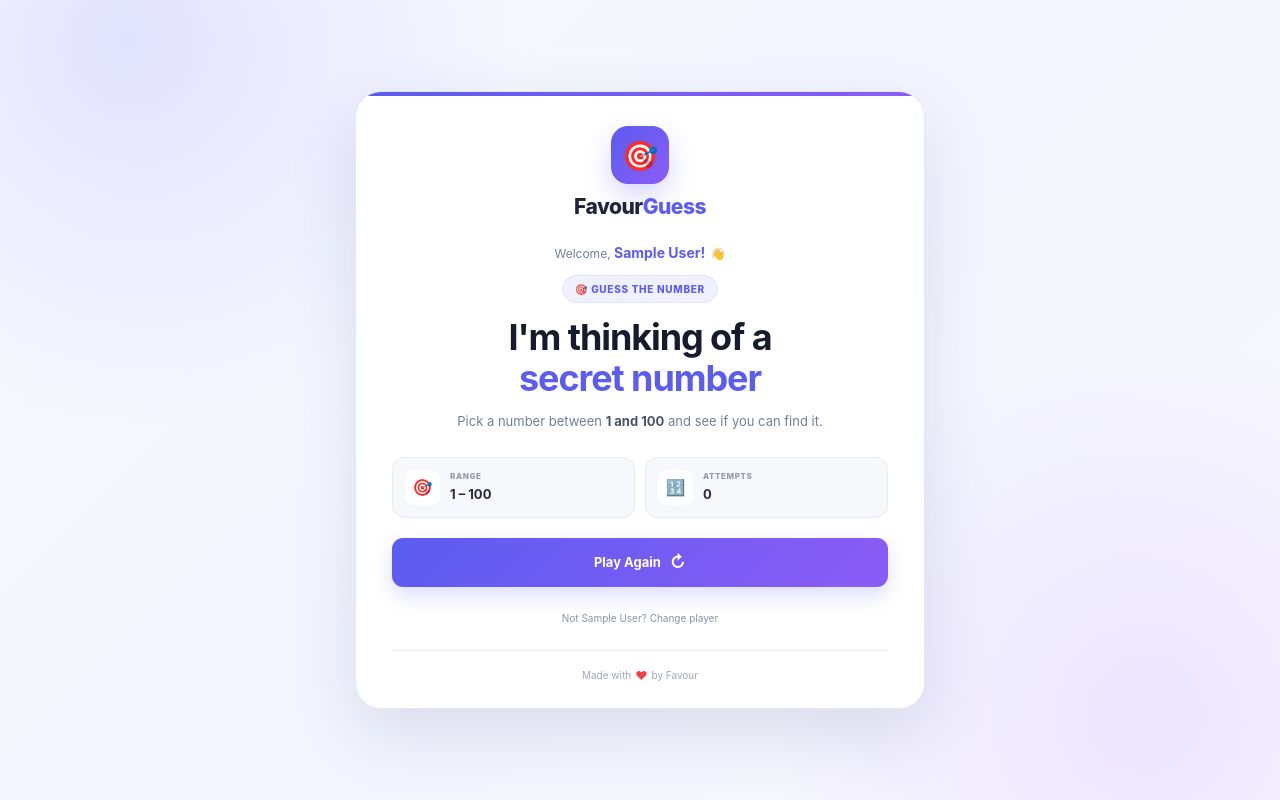
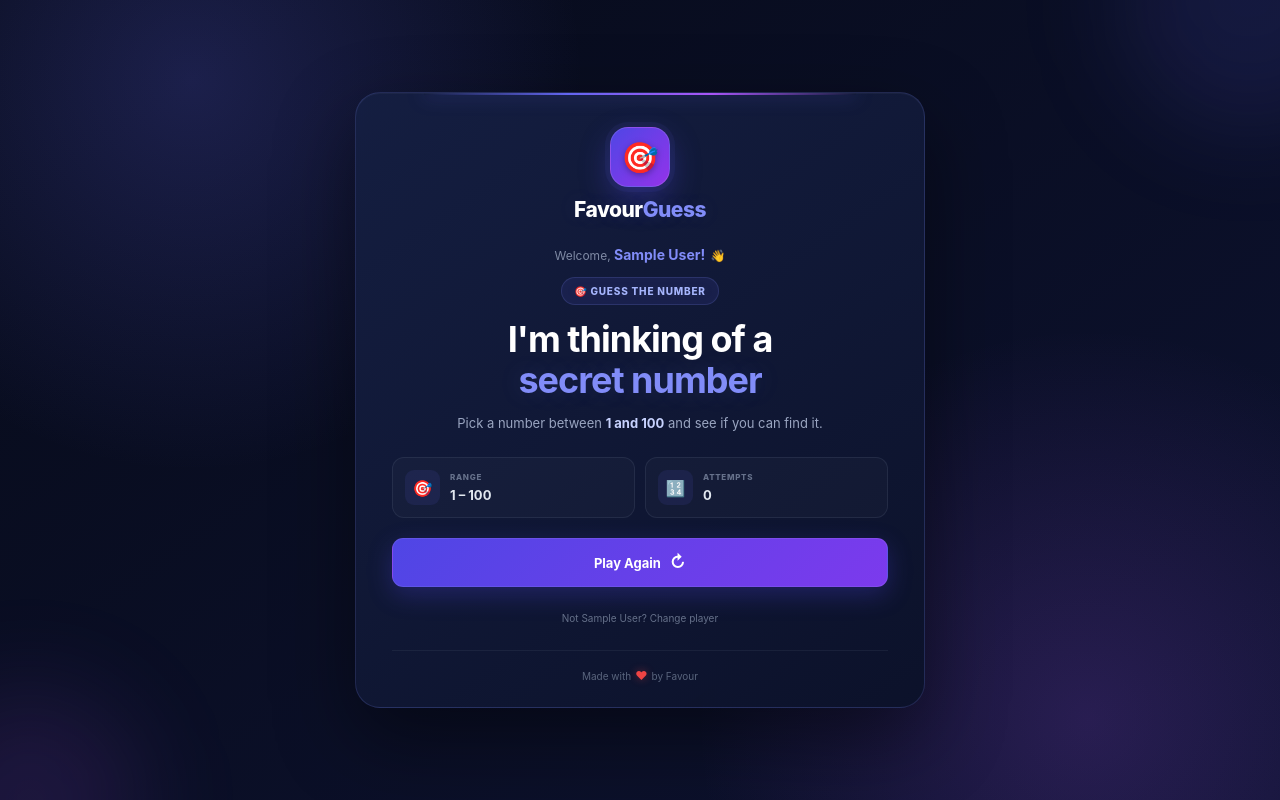
Before and after one commit to Martin4dbest/favour-s_guessing_game, a Flask app: page / in a window 1280 px wide. Run offline with Flask 3, Linux system fonts and the light colour scheme; the visitor is signed in with stand-in values (Sample User, id 1).

Commit message:
Create classic dark game interface

```diff
--- a/static/style.css
+++ b/static/style.css
@@ -1,24 +1,27 @@
 :root {
-    --primary: #5b5cf0;
-    --primary-dark: #4848d8;
-    --purple: #8b5cf6;
-    --text: #172033;
-    --muted: #718096;
-    --border: #e8eaf3;
-    --light: #f7f8fc;
-    --white: #ffffff;
+    --bg: #070b1a;
+    --bg-2: #0d1230;
+    --card: #111936;
+    --card-2: #151f42;
 
-    --green: #16a34a;
-    --green-bg: #ecfdf3;
+    --primary: #6366f1;
+    --primary-light: #818cf8;
+    --purple: #a855f7;
+    --cyan: #22d3ee;
 
-    --orange: #d97706;
-    --orange-bg: #fff8e8;
+    --text: #f8fafc;
+    --muted: #9aa5c1;
 
-    --red: #dc2626;
-    --red-bg: #fff1f2;
+    --border: rgba(129, 140, 248, 0.18);
 
-    --shadow:
-        0 25px 70px rgba(35, 38, 100, 0.12);
+    --green: #22c55e;
+    --green-bg: rgba(34, 197, 94, 0.10);
+
+    --orange: #f59e0b;
+    --orange-bg: rgba(245, 158, 11, 0.10);
+
+    --red: #ef4444;
+    --red-bg: rgba(239, 68, 68, 0.10);
 }
 
 /* =========================
@@ -53,23 +56,64 @@ body {
 
     background:
         radial-gradient(
-            circle at 10% 5%,
-            rgba(91, 92, 240, 0.14),
-            transparent 28%
+            circle at 15% 10%,
+            rgba(99, 102, 241, 0.22),
+            transparent 30%
         ),
         radial-gradient(
-            circle at 90% 90%,
-            rgba(139, 92, 246, 0.12),
-            transparent 28%
+            circle at 85% 90%,
+            rgba(168, 85, 247, 0.18),
+            transparent 30%
         ),
         linear-gradient(
-            135deg,
-            #f9faff 0%,
-            #f3f5ff 50%,
-            #faf8ff 100%
+            145deg,
+            var(--bg),
+            var(--bg-2)
         );
 
     overflow-x: hidden;
+}
+
+/* Decorative game atmosphere */
+
+body::before {
+    content: "";
+
+    position: fixed;
+
+    width: 260px;
+    height: 260px;
+
+    top: -130px;
+    right: -100px;
+
+    border-radius: 50%;
+
+    background: rgba(99, 102, 241, 0.12);
+
+    filter: blur(50px);
+
+    pointer-events: none;
+}
+
+body::after {
+    content: "";
+
+    position: fixed;
+
+    width: 220px;
+    height: 220px;
+
+    bottom: -110px;
+    left: -80px;
+
+    border-radius: 50%;
+
+    background: rgba(168, 85, 247, 0.12);
+
+    filter: blur(50px);
+
+    pointer-events: none;
 }
 
 a {
@@ -90,32 +134,48 @@ input {
     min-height: 100vh;
 
     display: flex;
+    align-items: center;
     justify-content: center;
-    align-items: center;
 
-    padding: 32px 18px;
+    padding: 28px 16px;
+
+    position: relative;
+    z-index: 1;
 }
+
+/* =========================
+   MAIN GAME CARD
+========================= */
 
 .game-card {
     width: 100%;
     max-width: 570px;
 
-    background: rgba(255, 255, 255, 0.96);
+    padding: 34px 36px 24px;
 
-    border: 1px solid rgba(226, 229, 240, 0.9);
+    background:
+        linear-gradient(
+            145deg,
+            rgba(21, 31, 66, 0.97),
+            rgba(12, 18, 42, 0.98)
+        );
 
-    border-radius: 26px;
+    border: 1px solid var(--border);
 
-    padding: 34px 36px 25px;
+    border-radius: 25px;
 
-    box-shadow: var(--shadow);
+    box-shadow:
+        0 30px 80px rgba(0, 0, 0, 0.45),
+        inset 0 1px 0 rgba(255, 255, 255, 0.035);
 
     position: relative;
 
     overflow: hidden;
 
-    animation: pageEnter 0.5s ease;
+    animation: gameEnter 0.5s ease;
 }
+
+/* glowing top edge */
 
 .game-card::before {
     content: "";
@@ -123,16 +183,21 @@ input {
     position: absolute;
 
     top: 0;
-    left: 0;
-    right: 0;
+    left: 12%;
+    right: 12%;
 
-    height: 4px;
+    height: 2px;
 
     background: linear-gradient(
         90deg,
+        transparent,
         var(--primary),
-        var(--purple)
+        var(--purple),
+        transparent
     );
+
+    box-shadow:
+        0 0 18px rgba(99, 102, 241, 0.7);
 }
 
 /* =========================
@@ -140,8 +205,8 @@ input {
 ========================= */
 
 .game-logo {
-    width: 58px;
-    height: 58px;
+    width: 60px;
+    height: 60px;
 
     margin: 0 auto 10px;
 
@@ -149,20 +214,27 @@ input {
     align-items: center;
     justify-content: center;
 
-    border-radius: 17px;
+    border-radius: 18px;
 
-    background: linear-gradient(
-        135deg,
-        var(--primary),
-        var(--purple)
-    );
+    background:
+        linear-gradient(
+            135deg,
+            #4f46e5,
+            #9333ea
+        );
+
+    border: 1px solid rgba(255, 255, 255, 0.12);
 
     box-shadow:
-        0 12px 28px rgba(91, 92, 240, 0.24);
+        0 0 0 5px rgba(99, 102, 241, 0.07),
+        0 12px 30px rgba(79, 70, 229, 0.35);
 }
 
 .game-logo span {
-    font-size: 29px;
+    font-size: 30px;
+
+    filter:
+        drop-shadow(0 2px 3px rgba(0, 0, 0, 0.3));
 }
 
 /* =========================
@@ -172,18 +244,21 @@ input {
 .brand-name {
     text-align: center;
 
-    color: #20243a;
+    color: #ffffff;
 
     font-size: 21px;
     font-weight: 800;
 
     letter-spacing: -0.5px;
 
-    margin-bottom: 25px;
+    margin-bottom: 24px;
+
+    text-shadow:
+        0 0 20px rgba(129, 140, 248, 0.12);
 }
 
 .brand-name span {
-    color: var(--primary);
+    color: var(--primary-light);
 }
 
 /* =========================
@@ -198,22 +273,26 @@ input {
 
     border-radius: 999px;
 
-    background: #f0f1ff;
+    background:
+        rgba(99, 102, 241, 0.10);
 
-    border: 1px solid #e1e3ff;
+    border: 1px solid rgba(129, 140, 248, 0.18);
 
-    color: var(--primary);
+    color: #a5b4fc;
 
     font-size: 10px;
     font-weight: 800;
 
-    letter-spacing: 0.7px;
+    letter-spacing: 0.8px;
 
     margin-bottom: 14px;
+
+    box-shadow:
+        inset 0 0 12px rgba(99, 102, 241, 0.04);
 }
 
 /* =========================
-   WELCOME / GAME
+   HEADINGS
 ========================= */
 
 .welcome-section,
@@ -222,25 +301,28 @@ input {
 }
 
 h1 {
-    color: #171b2e;
+    color: #ffffff;
 
     font-size: clamp(27px, 5vw, 36px);
 
-    line-height: 1.13;
+    line-height: 1.14;
 
-    letter-spacing: -1.1px;
+    letter-spacing: -1px;
 
-    margin-bottom: 13px;
+    margin-bottom: 12px;
 }
 
 h1 span {
-    color: var(--primary);
+    color: var(--primary-light);
+
+    text-shadow:
+        0 0 25px rgba(129, 140, 248, 0.15);
 }
 
 .subtitle {
     max-width: 440px;
 
-    margin: 0 auto 24px;
+    margin: 0 auto 23px;
 
     color: var(--muted);
 
@@ -250,7 +332,7 @@ h1 span {
 }
 
 .subtitle strong {
-    color: #4a5568;
+    color: #c7d2fe;
 }
 
 /* =========================
@@ -359,14 +444,15 @@ h1 span {
 
     gap: 9px;
 
-    border: none;
+    border: 1px solid rgba(255, 255, 255, 0.08);
+
     border-radius: 11px;
 
     background:
         linear-gradient(
             135deg,
-            var(--primary),
-            var(--purple)
+            #4f46e5,
+            #7c3aed
         );
 
     color: white;
@@ -377,18 +463,21 @@ h1 span {
     cursor: pointer;
 
     box-shadow:
-        0 9px 20px rgba(91, 92, 240, 0.20);
+        0 8px 25px rgba(79, 70, 229, 0.28);
 
     transition:
         transform 0.2s ease,
-        box-shadow 0.2s ease;
+        box-shadow 0.2s ease,
+        filter 0.2s ease;
 }
 
 .primary-button:hover {
     transform: translateY(-2px);
 
+    filter: brightness(1.08);
+
     box-shadow:
-        0 13px 27px rgba(91, 92, 240, 0.25);
+        0 12px 32px rgba(79, 70, 229, 0.38);
 }
 
 .button-arrow {
@@ -478,13 +570,13 @@ h1 span {
 .player-welcome {
     margin-bottom: 14px;
 
-    color: var(--muted);
+    color: #7f8aa5;
 
     font-size: 12px;
 }
 
 .player-welcome strong {
-    color: var(--primary);
+    color: var(--primary-light);
 
     font-size: 14px;
 }
@@ -519,9 +611,11 @@ h1 span {
 
     text-align: left;
 
-    background: var(--light);
+    background:
+        rgba(255, 255, 255, 0.025);
 
-    border: 1px solid var(--border);
+    border:
+        1px solid rgba(148, 163, 184, 0.12);
 
     border-radius: 12px;
 }
@@ -538,7 +632,8 @@ h1 span {
 
     border-radius: 9px;
 
-    background: white;
+    background:
+        rgba(99, 102, 241, 0.10);
 
     font-size: 16px;
 }
@@ -546,24 +641,24 @@ h1 span {
 .stat-label {
     display: block;
 
-    color: #9299aa;
+    color: #66718b;
 
     font-size: 8px;
     font-weight: 800;
 
-    letter-spacing: 0.6px;
+    letter-spacing: 0.7px;
 
     margin-bottom: 2px;
 }
 
 .stat-card strong {
-    color: #252a3d;
+    color: #e2e8f0;
 
     font-size: 13px;
 }
 
 /* =========================
-   MESSAGES
+   FEEDBACK
 ========================= */
 
 .message {
@@ -762,7 +861,7 @@ h1 span {
 }
 
 .player-actions a {
-    color: #8a93a5;
+    color: #65708a;
 
     font-size: 10px;
 
@@ -787,9 +886,10 @@ h1 span {
     margin-top: 24px;
     padding-top: 17px;
 
-    border-top: 1px solid #eef0f5;
+    border-top:
+        1px solid rgba(148, 163, 184, 0.09);
 
-    color: #a0a7b5;
+    color: #59647d;
 
     font-size: 10px;
 }
@@ -798,42 +898,29 @@ h1 span {
     color: #ef4444;
 
     font-size: 12px;
+
+    text-shadow:
+        0 0 8px rgba(239, 68, 68, 0.4);
 }
 
 /* =========================
    ANIMATION
 ========================= */
 
-@keyframes pageEnter {
+@keyframes gameEnter {
     from {
         opacity: 0;
-        transform: translateY(15px);
+        transform: translateY(18px) scale(0.985);
     }
 
     to {
         opacity: 1;
-        transform: translateY(0);
+        transform: translateY(0) scale(1);
     }
 }
 
 /* =========================
-   TABLET
-========================= */
-
-@media (max-width: 700px) {
-    .page-wrapper {
-        padding: 22px 14px;
-    }
-
-    .game-card {
-        max-width: 550px;
-
-        padding: 29px 25px 22px;
-    }
-}
-
-/* =========================
-   PHONES
+   MOBILE
 ========================= */
 
 @media (max-width: 600px) {
```
Also changed, not shown: other parts of static/style.css (+104 -87 lines).
